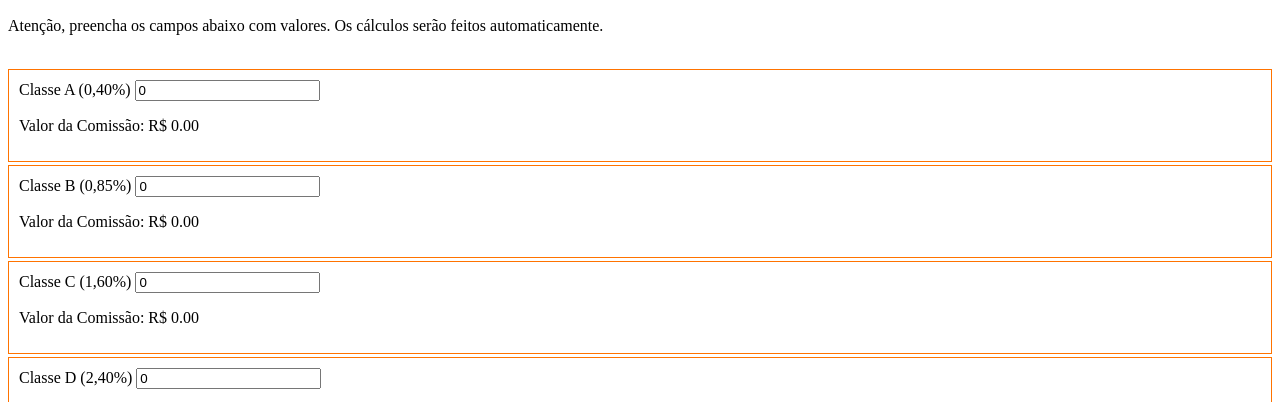
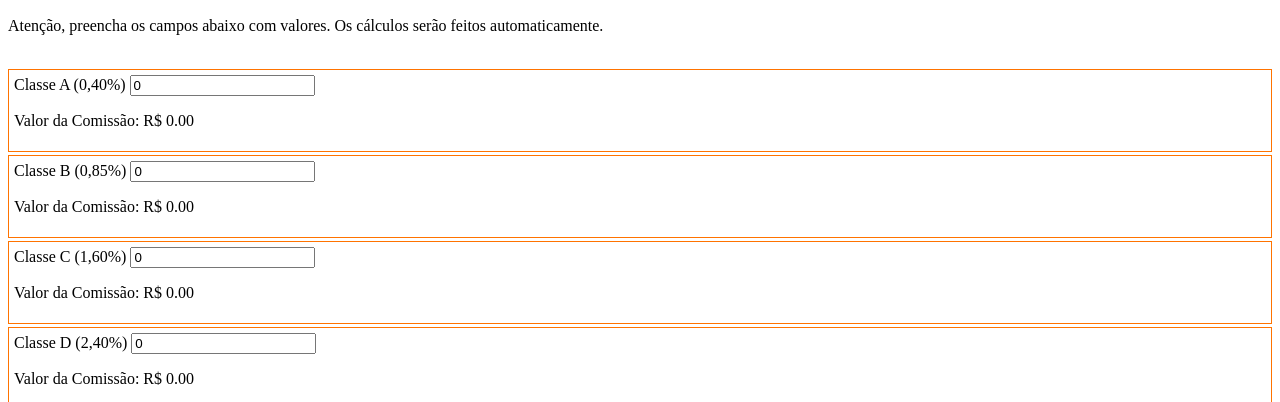
Before and after one commit to WesleyDames/Calculadora, a website: page src/index.html in a window 1280 px wide. Shown: the part 362-764 px from the top of the page. Drawn offline with Linux system fonts and the light colour scheme.

Commit message:
Ajuste Layout

```diff
--- a/src/index.html
+++ b/src/index.html
@@ -17,7 +17,7 @@
         /* Estilos para adicionar contornos */
         .comissao {
             border: 1px solid #ff7300; /* Adiciona uma borda cinza ao redor de cada seção de comissão */
-            padding: 10px; /* Adiciona espaço interno para melhorar a visualização */
+            padding: 5px; /* Adiciona espaço interno para melhorar a visualização */
             margin-bottom: 3px; /* Adiciona espaço entre cada seção de comissão */
         }
     </style>
```
Also changed, not shown: dist/index.html.
